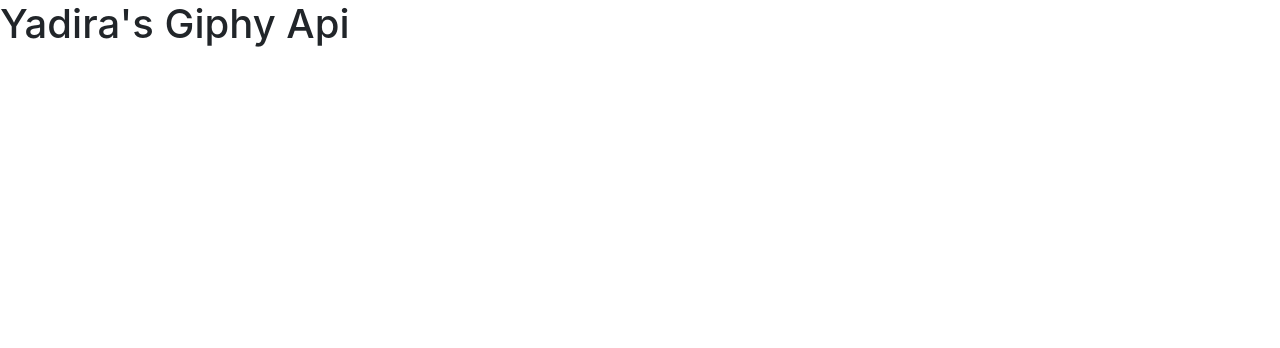
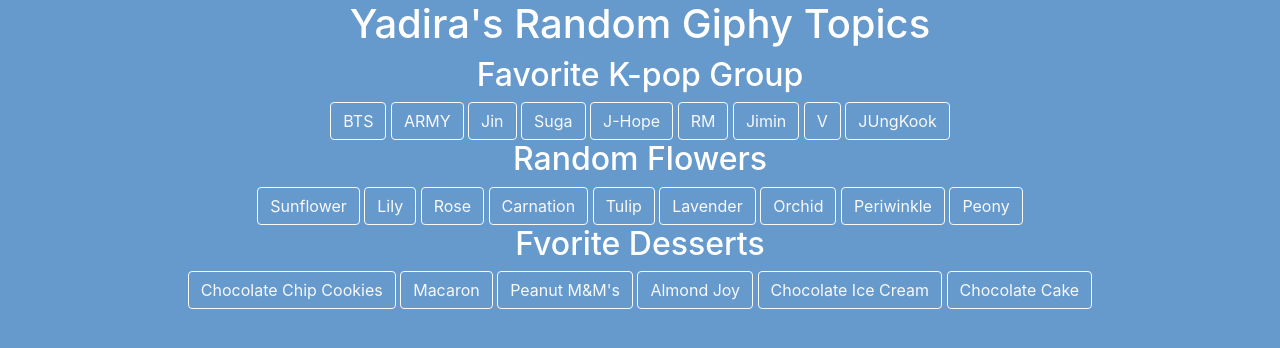
Before and after one commit to ysoto13/Giphy-Api, a plain HTML site: page index.html in a window 1280 px wide. Drawn offline with nearby package versions, Linux system fonts and the light colour scheme; no server answers.

Commit message:
edited css & html

```diff
--- a/assets/css/style.css
+++ b/assets/css/style.css
@@ -1 +1,5 @@
-/* my css will go in here */
+body {
+    text-align: center;
+    background: #6699cc;
+    color: white;
+}
--- a/index.html
+++ b/index.html
@@ -18,11 +18,48 @@
 
     <title>Giphy Api</title>
 </head>
+
 <body>
 
 
 
-<h1>Yadira's Giphy Api</h1>
+<h1>Yadira's Random Giphy Topics</h1>
+
+<h2>Favorite K-pop Group</h2>
+<button type="button" class="btn btn-outline-light">BTS</button>
+<button type="button" class="btn btn-outline-light">ARMY</button>
+<button type="button" class="btn btn-outline-light">Jin</button>
+<button type="button" class="btn btn-outline-light">Suga</button>
+<button type="button" class="btn btn-outline-light">J-Hope</button>
+<button type="button" class="btn btn-outline-light">RM</button>
+<button type="button" class="btn btn-outline-light">Jimin</button>
+<button type="button" class="btn btn-outline-light">V</button>
+<button type="button" class="btn btn-outline-light">JUngKook</button>
+
+<br>
+
+<h2>Random Flowers</h2>
+<button type="button" class="btn btn-outline-light">Sunflower</button>
+<button type="button" class="btn btn-outline-light">Lily</button>
+<button type="button" class="btn btn-outline-light">Rose</button>
+<button type="button" class="btn btn-outline-light">Carnation</button>
+<button type="button" class="btn btn-outline-light">Tulip</button>
+<button type="button" class="btn btn-outline-light">Lavender</button>
+<button type="button" class="btn btn-outline-light">Orchid</button>
+<button type="button" class="btn btn-outline-light">Periwinkle</button>
+<button type="button" class="btn btn-outline-light">Peony</button>
+
+<br>
+
+<h2>Fvorite Desserts</h2>
+<button type="button" class="btn btn-outline-light">Chocolate Chip Cookies</button>
+<button type="button" class="btn btn-outline-light">Macaron</button>
+<button type="button" class="btn btn-outline-light">Peanut M&M's</button>
+<button type="button" class="btn btn-outline-light">Almond Joy</button>
+<button type="button" class="btn btn-outline-light">Chocolate Ice Cream</button>
+<button type="button" class="btn btn-outline-light">Chocolate Cake</button>
+
+
 
 
 
```
